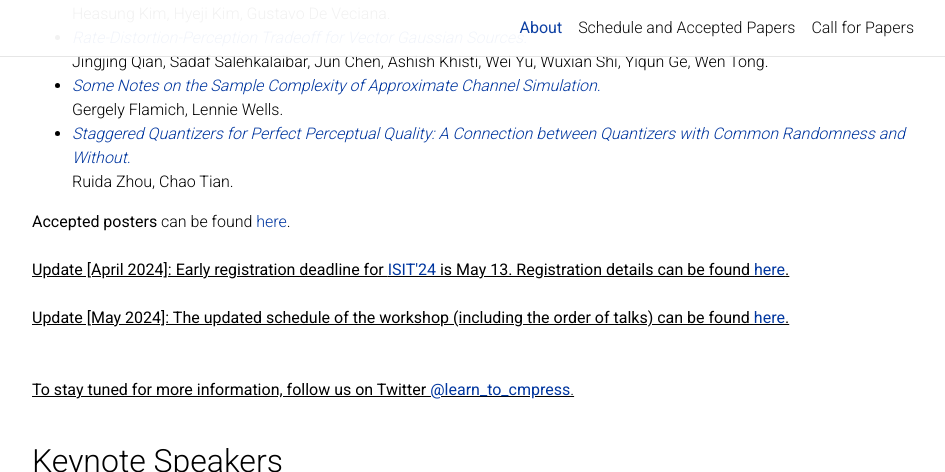
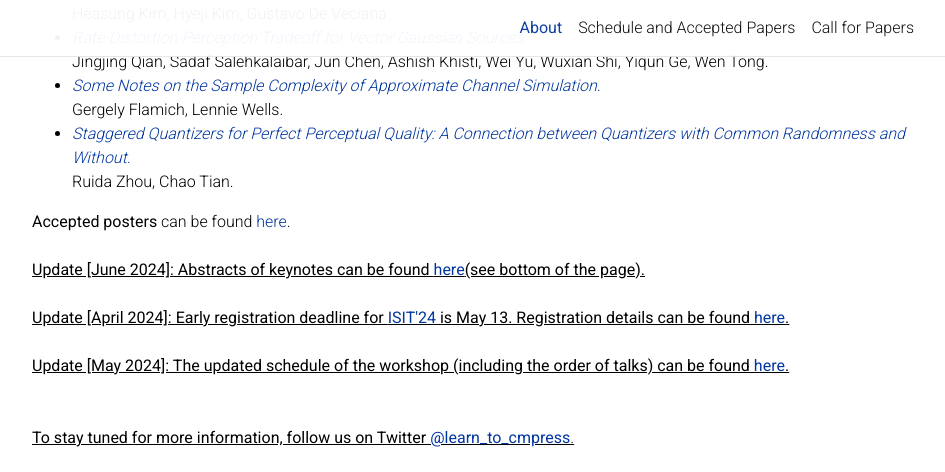
Before and after one commit to learn-to-compress-workshop-isit/learn-to-compress-workshop-isit.github.io, a Jekyll site: the page built from _pages/about.md, in a window 1280 px wide and 900 px high, scrolled down 630 px, cut to the strip 0-472 px from the top of the window. Shown: the whole strip, without its empty margins (163-1108 px from the left). Built offline with Jekyll 4.4.1, drawn with Linux system fonts in a browser that asks for light colours; comment, search, counter and statistics services are not loaded; a style sheet for code colours, icons or effects is not loaded.

Commit message:
re-wrote update again..

```diff
--- a/_layouts/workshop.html
+++ b/_layouts/workshop.html
@@ -85,6 +85,12 @@ layout: default
     <br>
 
     -->
+
+    <b><u> Update [June 2024]: Abstracts of keynotes can be found <a href="https://learn-to-compress-workshop-isit.github.io/schedule/" target="_blank" rel="noopener noreferrer"> here</a>(see bottom of the page).</u></b>
+
+    <br>
+    <br>
+
 
     <b><u> Update [April 2024]: Early registration deadline for <a href="https://2024.ieee-isit.org/home"> ISIT'24</a> is May 13. Registration details can be found <a href="https://2024.ieee-isit.org/registration-0"> here</a>.</b>
 
```
Also changed, not shown: 2 other files.
